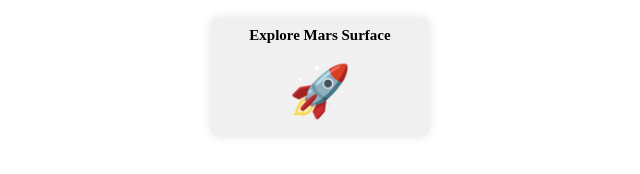
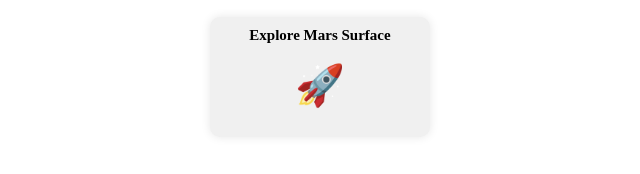
Before and after one commit to ryanmio/MartianPotato, a plain HTML site: page index.html in a window 1280 px wide. Shown: the part 546-720 px from the top of the page, 30-670 px from the left. Drawn offline with Linux system fonts and the light colour scheme.

Commit message:
Update style.css

```diff
--- a/css/style.css
+++ b/css/style.css
@@ -63,7 +63,7 @@ h2 {
 
 #explore-button {
     display: inline-block;
-    margin: 10px auto 0 auto;
+    margin: 0px auto 0 auto;
 }
 
 #potato-field {
@@ -613,7 +613,7 @@ h2 {
 }
 
 .explore-mars {
-    font-size: 50px;
+    font-size: 40px;
     display: flex;
     justify-content: center;
     align-items: center;
```
